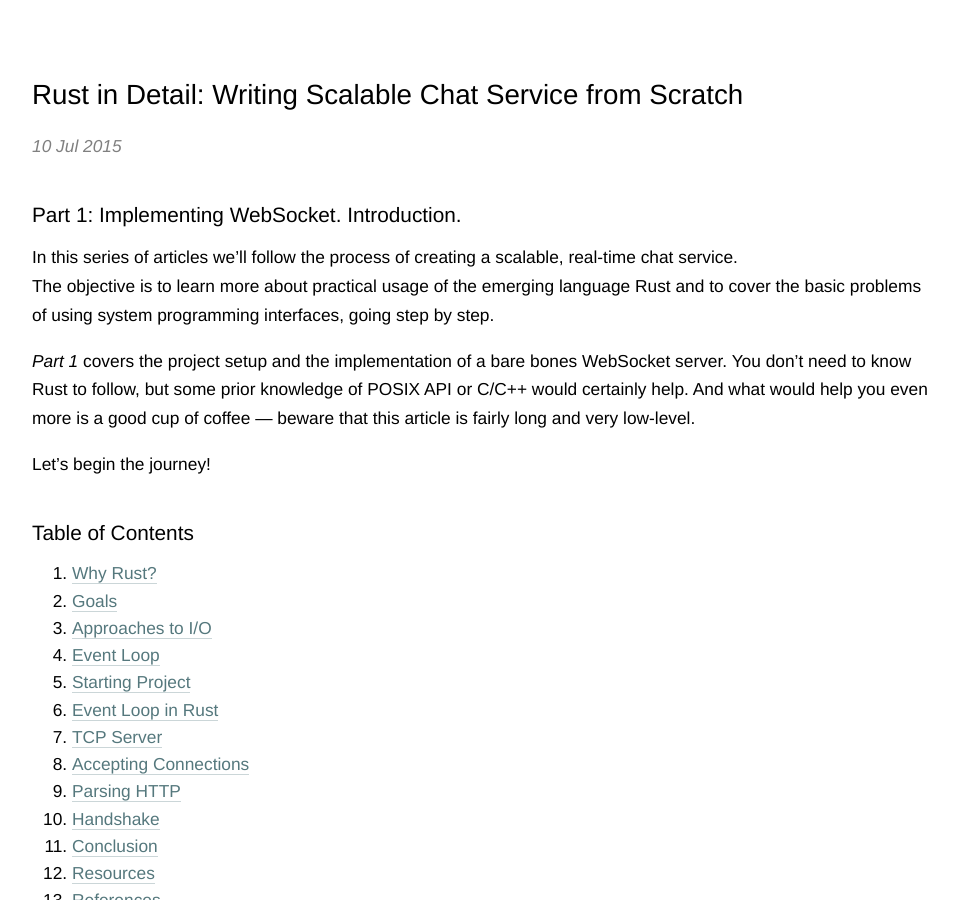
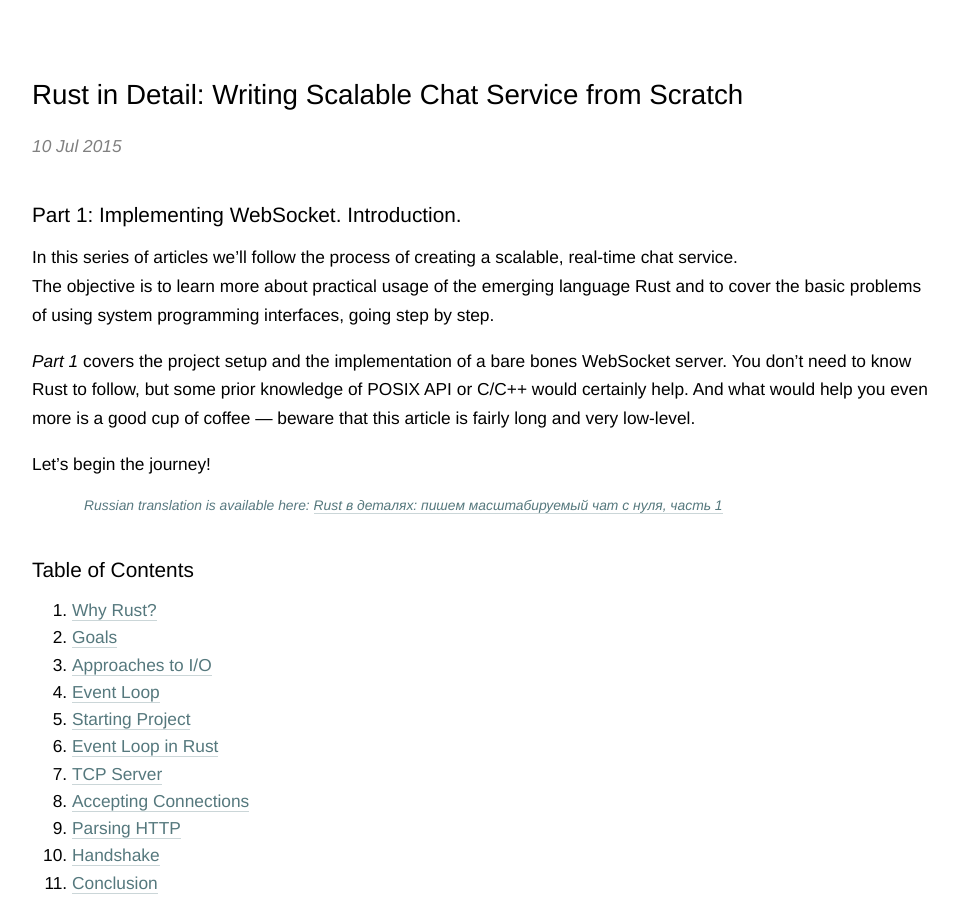
Before and after one commit to nbaksalyar/nbaksalyar.github.io, a Jekyll site: the page built from _posts/2015-07-10-writing-chat-in-rust.md, in a window 1280 px wide and 900 px high. Shown: the whole window, without its empty margins (158-1116 px from the left). Built offline with Jekyll 4.4.1, drawn with Linux system fonts in a browser that asks for light colours; comment, search, counter and statistics services are not loaded.

Commit message:
Add a link to the Russian translation

```diff
--- a/_posts/2015-07-10-writing-chat-in-rust.md
+++ b/_posts/2015-07-10-writing-chat-in-rust.md
@@ -11,6 +11,10 @@ The objective is to learn more about practical usage of the emerging language Ru
 *Part 1* covers the project setup and the implementation of a bare bones WebSocket server. You don't need to know Rust to follow, but some prior knowledge of POSIX API or C/C++ would certainly help. And what would help you even more is a good cup of coffee&nbsp;&mdash;&nbsp;beware that this article is fairly long and very low-level.
 
 Let's begin the journey!
+
+<aside>
+Russian translation is available here: <a href="http://habrahabr.ru/post/268609/">Rust в деталях: пишем масштабируемый чат с нуля, часть 1</a>
+</aside>
 
 <!--more-->
 
@@ -1009,7 +1013,7 @@ fn ready(&mut self, event_loop: &mut EventLoop<WebSocketServer>,
 
     // Handle write events that are generated whenever
     // the socket becomes available for a write operation:
-    if events.is_writable()
+    if events.is_writable() {
         let mut client = self.clients.get_mut(&token).unwrap();
         client.write();
         event_loop.reregister(&client.socket, token, client.interest,
```
